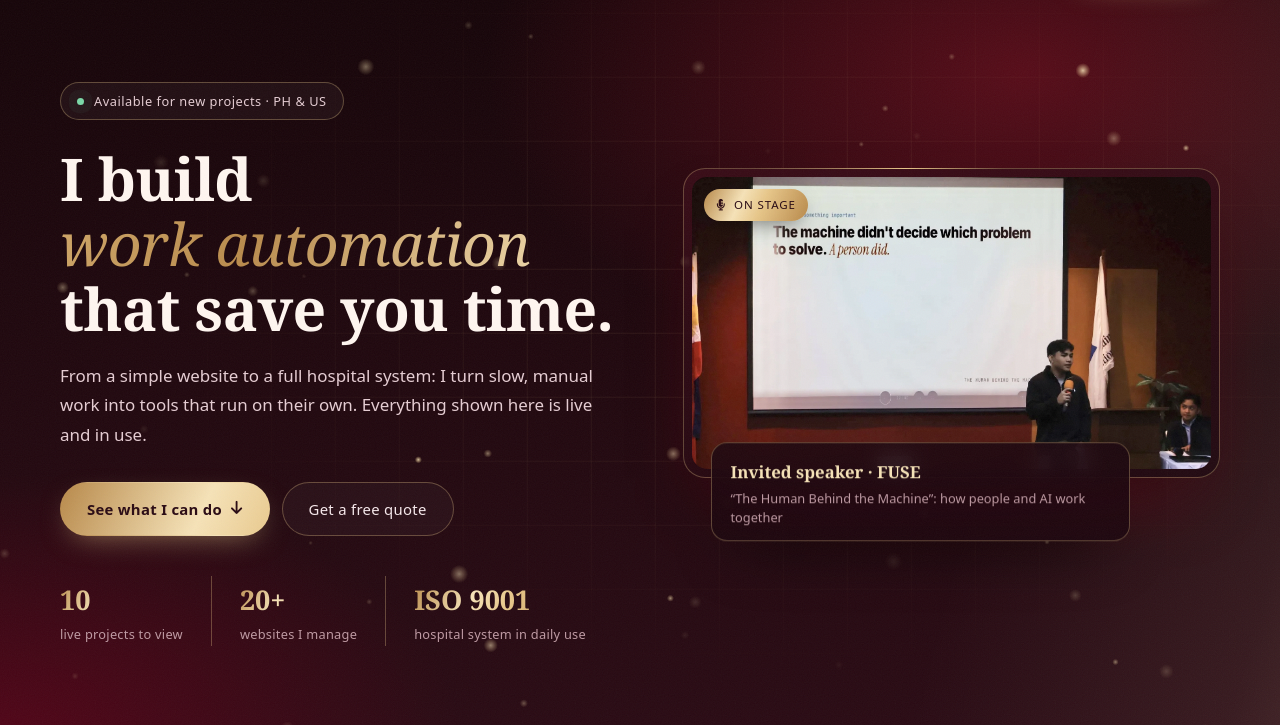
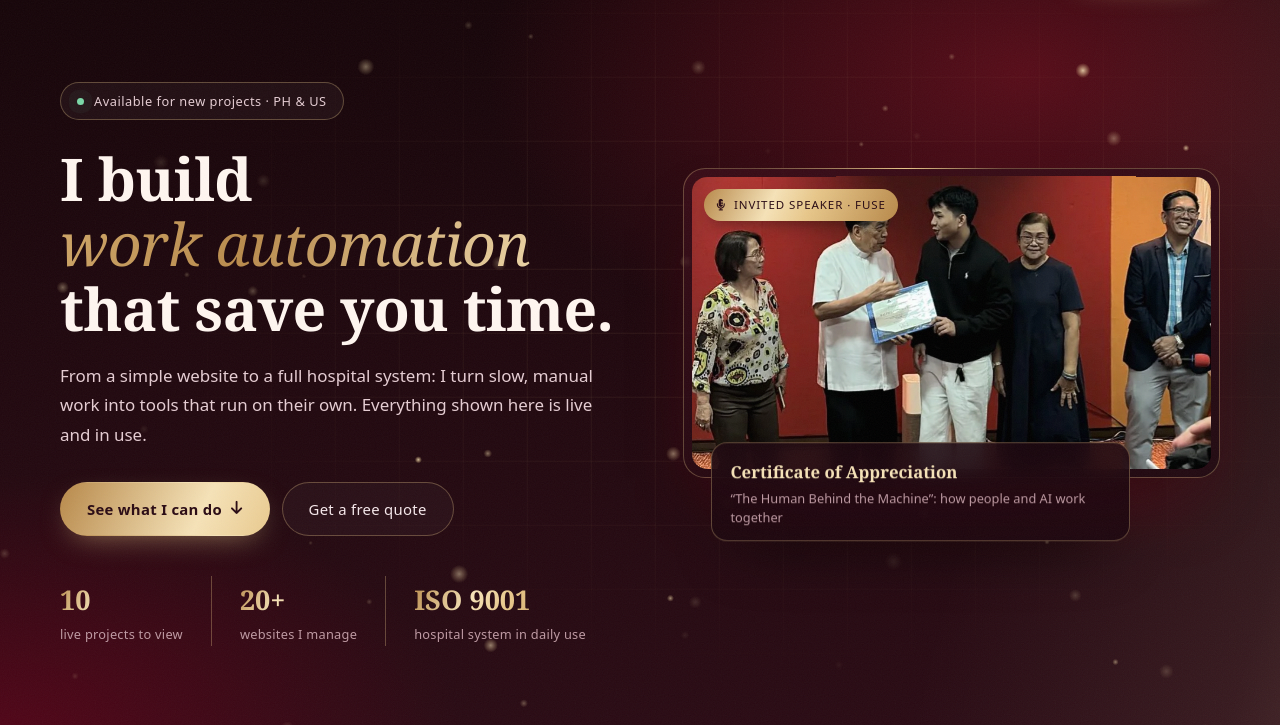
Before and after one commit to garciaralphlawrence-svg/Likha-Studio, a plain HTML site: page index.html in a window 1280 px wide. Shown: the part 73-798 px from the top of the page. Drawn offline with Linux system fonts and the light colour scheme; animation ran at ten frames a second; a web font is replaced by a local one.

Commit message:
Hero: FUSE slideshow (audience + certificate); About back to graduation photo
Co-Authored-By: Claude Opus 5.5 <noreply@anthropic.com>

```diff
--- a/index.html
+++ b/index.html
@@ -16,7 +16,7 @@
   <link rel="preconnect" href="https://fonts.gstatic.com" crossorigin>
   <link href="https://fonts.googleapis.com/css2?family=Playfair+Display:ital,wght@0,500;0,600;0,700;1,500;1,600&family=Poppins:wght@300;400;500;600&display=swap" rel="stylesheet">
   <link rel="stylesheet" href="https://cdnjs.cloudflare.com/ajax/libs/font-awesome/6.5.2/css/all.min.css">
-  <link rel="stylesheet" href="style.css?v=202611201300">
+  <link rel="stylesheet" href="style.css?v=202611201400">
 </head>
 <body>
   <div class="intro" aria-hidden="true"><div class="intro-mark"><img src="assets/logo.svg" alt="" width="54" height="54"><span>Likha <em>Studio</em></span></div><i class="intro-line"></i></div>
@@ -56,11 +56,15 @@
         <!-- floating speaker card: FUSE talk -->
         <figure class="speak" aria-label="Ralph Garcia speaking at FUSE">
           <div class="speak-frame">
-            <img src="assets/ralph-speaking.webp" alt="Ralph Garcia speaking as an invited speaker at FUSE" width="1600" height="898" fetchpriority="high">
-            <span class="speak-live"><i class="fa-solid fa-microphone-lines"></i> On stage</span>
+            <div class="speak-slides">
+              <img class="s1" src="assets/audience.webp" alt="Ralph speaking to a full room of educators at FUSE" width="1600" height="898" fetchpriority="high">
+              <img class="s2" src="assets/certificate.webp" alt="Ralph receiving a Certificate of Appreciation from FUSE" width="900" height="1600">
+            </div>
+            <span class="speak-live"><i class="fa-solid fa-microphone-lines"></i> Invited speaker · FUSE</span>
           </div>
           <figcaption class="speak-cap">
-            <b>Invited speaker · FUSE</b>
+            <b class="c1">Educators in the audience</b>
+            <b class="c2">Certificate of Appreciation</b>
             <small>“The Human Behind the Machine”: how people and AI work together</small>
           </figcaption>
         </figure>
@@ -254,9 +258,8 @@
     <!-- ================= ABOUT ================= -->
     <section class="section tinted" id="about">
       <div class="wrap about">
-        <figure class="about-photo reveal">
-          <img src="assets/ralph-speaking.webp" alt="Ralph Garcia speaking as an invited speaker at FUSE" loading="lazy" width="1600" height="898">
-          <figcaption><i class="fa-solid fa-microphone-lines"></i> Invited speaker · FUSE — “The Human Behind the Machine”</figcaption>
+        <figure class="about-photo grad reveal">
+          <img src="assets/ralph-cutout.webp" alt="Ralph Garcia in his graduation toga" loading="lazy" width="700" height="1054">
         </figure>
         <div class="reveal">
           <span class="kicker">About</span>
@@ -328,8 +331,8 @@
     </div>
   </footer>
 
-  <script src="script.js?v=202611201300"></script>
-  <script src="kapitan-kb.js?v=202611201300"></script>
+  <script src="script.js?v=202611201400"></script>
+  <script src="kapitan-kb.js?v=202611201400"></script>
   <script src="https://garciaralphlawrence-svg.github.io/AI-Analytics-Studio/widget/kapitan.js" data-site="likha" data-api="none" defer></script>
 </body>
 </html>
--- a/style.css
+++ b/style.css
@@ -285,7 +285,16 @@ h2 { font-size: clamp(1.9rem, 3.6vw, 2.9rem); }
 .speak { position: relative; margin: 0; justify-self: center; width: 100%; max-width: 560px; opacity: 0; animation: lux 1s var(--ease) 2.05s forwards; }
 .speak-frame { position: relative; border-radius: 22px; padding: 8px; background: linear-gradient(160deg, rgba(58,13,24,.85), rgba(29,7,15,.7)); border: 1px solid var(--line-2); box-shadow: var(--shadow), 0 40px 80px -40px rgba(164,22,43,.8); animation: floaty 6s ease-in-out 3s infinite; }
 .speak-frame::before { content: ""; position: absolute; inset: -1px; border-radius: inherit; padding: 1px; background: conic-gradient(from var(--a, 0deg), transparent 0 70%, var(--gold) 80%, transparent 90%); -webkit-mask: linear-gradient(#000 0 0) content-box, linear-gradient(#000 0 0); -webkit-mask-composite: xor; mask-composite: exclude; animation: orbit 6s linear infinite; pointer-events: none; }
-.speak-frame img { display: block; width: 100%; height: auto; aspect-ratio: 16 / 9; object-fit: cover; border-radius: 15px; }
+.speak-slides { position: relative; aspect-ratio: 16 / 9; border-radius: 15px; overflow: hidden; background: #12040a; }
+.speak-slides img { position: absolute; inset: 0; width: 100%; height: 100%; object-fit: cover; animation: slideA 10s ease-in-out infinite; }
+.speak-slides .s2 { object-position: 50% 63%; animation-name: slideB; }
+.speak-cap b { grid-area: 1 / 1; }
+.speak-cap .c1 { animation: capA 10s ease-in-out infinite; } .speak-cap .c2 { animation: capB 10s ease-in-out infinite; }
+.speak-cap { display: grid; }
+@keyframes slideA { 0% { opacity: 1; transform: scale(1); } 42% { opacity: 1; } 50%, 92% { opacity: 0; transform: scale(1.08); } 100% { opacity: 1; transform: scale(1); } }
+@keyframes slideB { 0%, 42% { opacity: 0; transform: scale(1.08); } 50% { opacity: 1; transform: scale(1); } 92% { opacity: 1; transform: scale(1.06); } 100% { opacity: 0; } }
+@keyframes capA { 0%, 42% { opacity: 1; } 50%, 92% { opacity: 0; } 100% { opacity: 1; } }
+@keyframes capB { 0%, 42% { opacity: 0; } 50%, 92% { opacity: 1; } 100% { opacity: 0; } }
 .speak-live { position: absolute; top: 20px; left: 20px; display: inline-flex; align-items: center; gap: 8px; padding: 6px 12px; border-radius: 999px; font-size: .72rem; font-weight: 500; letter-spacing: .08em; text-transform: uppercase; color: #2a0b14; background: var(--gold-grad); box-shadow: 0 8px 20px -8px rgba(0,0,0,.6); }
 .speak-cap { position: relative; margin: -34px 0 0 28px; max-width: 78%; padding: 14px 18px; border-radius: 16px; background: rgba(29,7,15,.88); border: 1px solid var(--line-2); backdrop-filter: blur(10px); box-shadow: var(--shadow); animation: floaty 6s ease-in-out 3.6s infinite; }
 .speak-cap b { display: block; font-family: var(--head); font-size: 1.05rem; font-weight: 600; color: var(--gold-2); }
@@ -294,7 +303,7 @@ h2 { font-size: clamp(1.9rem, 3.6vw, 2.9rem); }
 .flow-wrap { display: flex; justify-content: center; margin: 0 auto 48px; }
 .flow-wrap .flow { width: 100%; max-width: 560px; animation-delay: 0s; }
 @media (max-width: 640px) { .speak-cap { margin: -24px 0 0 14px; max-width: 88%; padding: 12px 14px; } .speak-live { top: 14px; left: 14px; } }
-@media (prefers-reduced-motion: reduce) { .speak-frame, .speak-cap { animation: none; } }
+
 
 @media (max-width: 1024px) {
   .svc-grid, .tools-grid, .work-grid, .hl-grid { grid-template-columns: 1fr 1fr; }
@@ -396,3 +405,9 @@ h1, h2, h3, .proof b, .steps span, .logo, .intro-mark { font-variant-numeric: li
   .about-photo figcaption { font-size: .72rem; left: 10px; right: 10px; bottom: 10px; padding: 8px 10px; }
   .proof { grid-template-columns: repeat(3, 1fr); }
 }
+
+/* About: graduation photo (portrait cutout) */
+.about:has(.grad) { grid-template-columns: 340px 1fr; }
+.about-photo.grad { aspect-ratio: 4 / 5; background: radial-gradient(circle at 50% 35%, rgba(232,199,138,.22), transparent 60%), linear-gradient(160deg, var(--bg-3), var(--bg-deep)); }
+.about-photo.grad img { height: 100%; aspect-ratio: auto; object-fit: contain; object-position: 50% 100%; filter: drop-shadow(0 20px 30px rgba(0,0,0,.6)); }
+@media (max-width: 900px) { .about:has(.grad) { grid-template-columns: 1fr; } .about-photo.grad { max-width: 320px; width: 100%; justify-self: center; } }
```
Also changed, not shown: assets/audience.webp (added), assets/certificate.webp (added).
